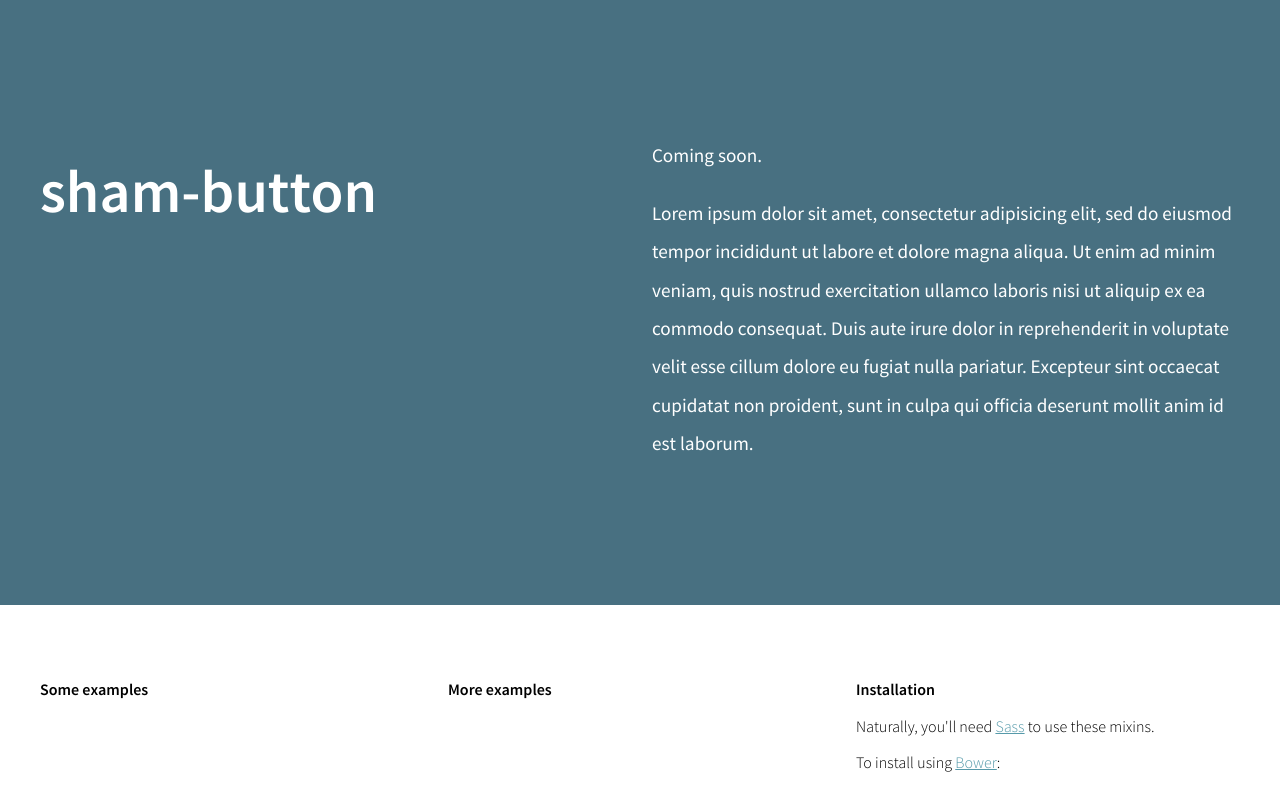
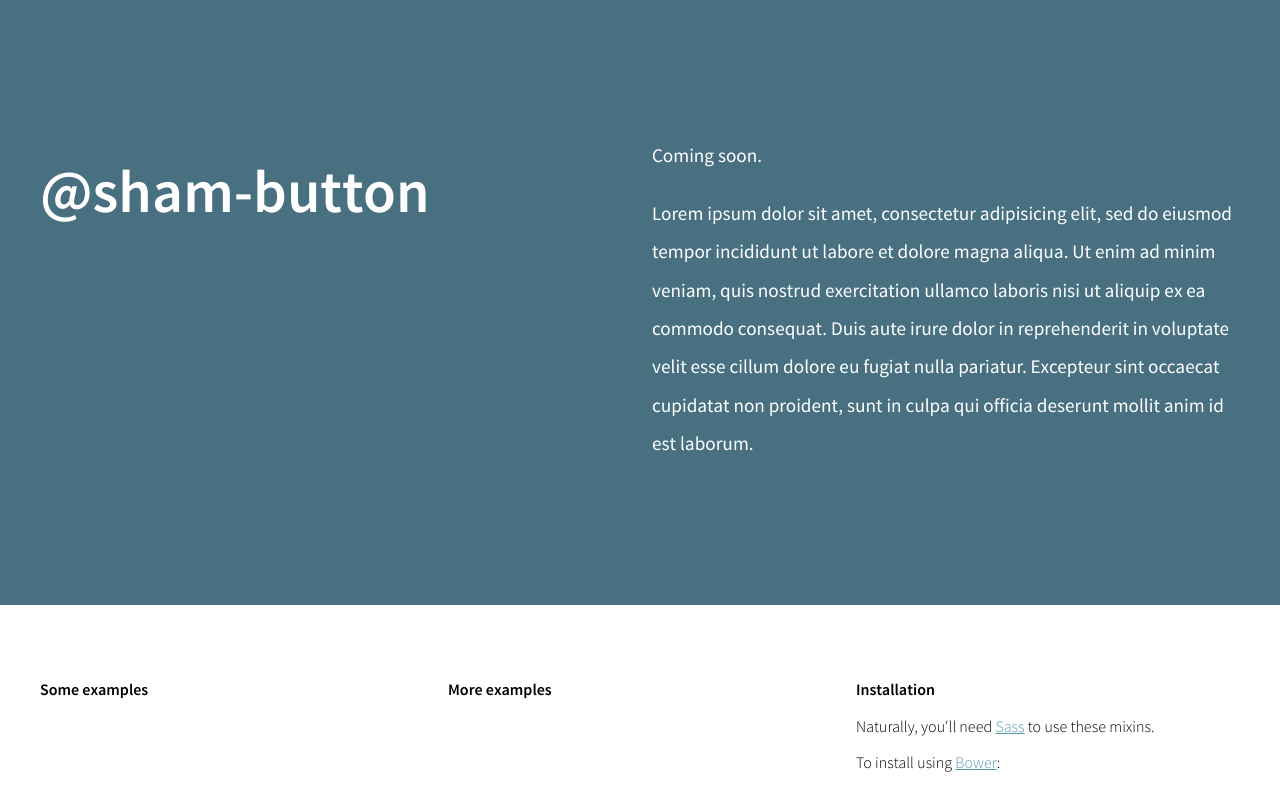
Before and after one commit to Identified/sham-button, a plain HTML site: page index.html in a window 1280 px wide. Shown: the top 787 px of the page. Drawn offline with Linux system fonts and the light colour scheme.

Commit message:
Updates title

```diff
--- a/index.html
+++ b/index.html
@@ -3,7 +3,7 @@
   <head>
     <meta charset="utf-8">
     <meta http-equiv="X-UA-Compatible" content="chrome=1">
-    <title>sham-button by Identified</title>
+    <title>@sham-button by Identified</title>
     <link rel="stylesheet" href="stylesheets/demo.css">
     <!--[if lt IE 9]>
     <script src="//html5shiv.googlecode.com/svn/trunk/html5.js"></script>
@@ -13,7 +13,7 @@
     <div class="wrapper">
       <header class="grid">
         <div class="grid-half">
-          <h1><a href="https://github.com/Identified/sham-button">sham-button</a></h1>
+          <h1><a href="https://github.com/Identified/sham-button">@sham-button</a></h1>
         </div>
         <div class="grid-half">
           <p>Coming soon.</p>
```
